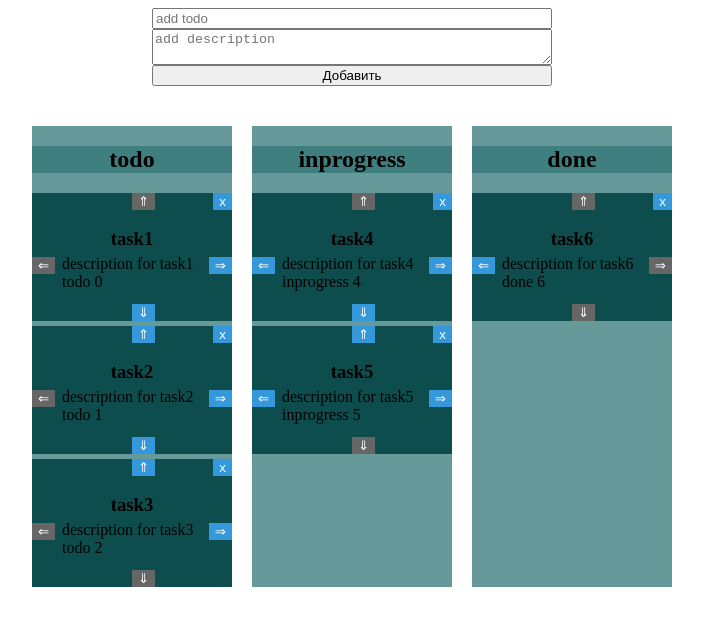
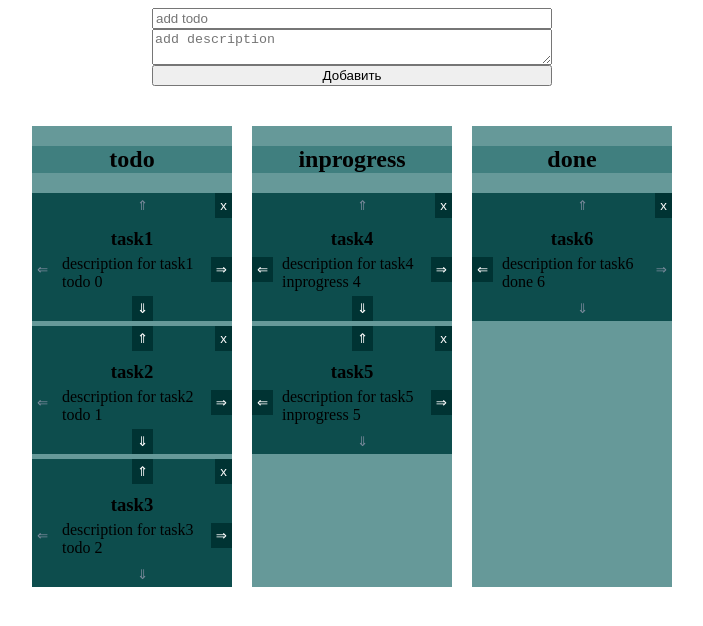
Before and after one commit to baranovRP/trello-board, a website with bundled scripts: page index.html in a window 1280 px wide. Shown: the whole page, without its empty margins (288-991 px from the left). Built offline with nearby package versions, Linux system fonts and the light colour scheme.

Commit message:
Add button's style

```diff
--- a/index.html
+++ b/index.html
@@ -82,19 +82,22 @@
     }
 
     .btn {
-      background: #3498db;
+      background: #003333;
       color: #ffffff;
       text-decoration: none;
       border: none;
+      padding: 5px;
     }
 
     .btn:hover {
-      background: #3cb0fd;
+      background: #004444;
       text-decoration: none;
     }
 
-    .btn:disabled{
-      background-color: #666666;
+    .btn:disabled {
+      background-color: #0d4d4d;
+      color: #778899;
+      border: 1px #003333;
     }
 
     .btn--up {
```
